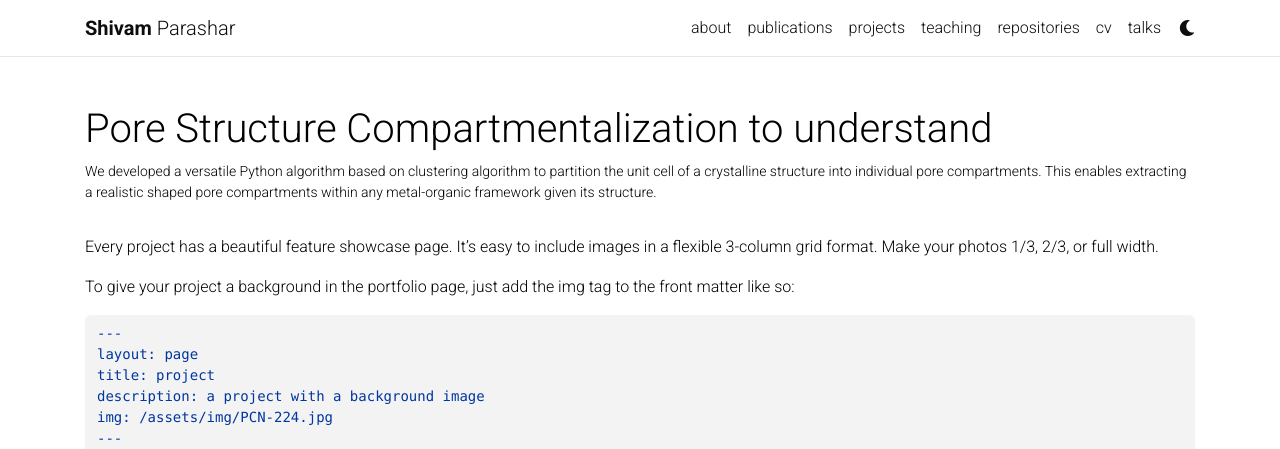
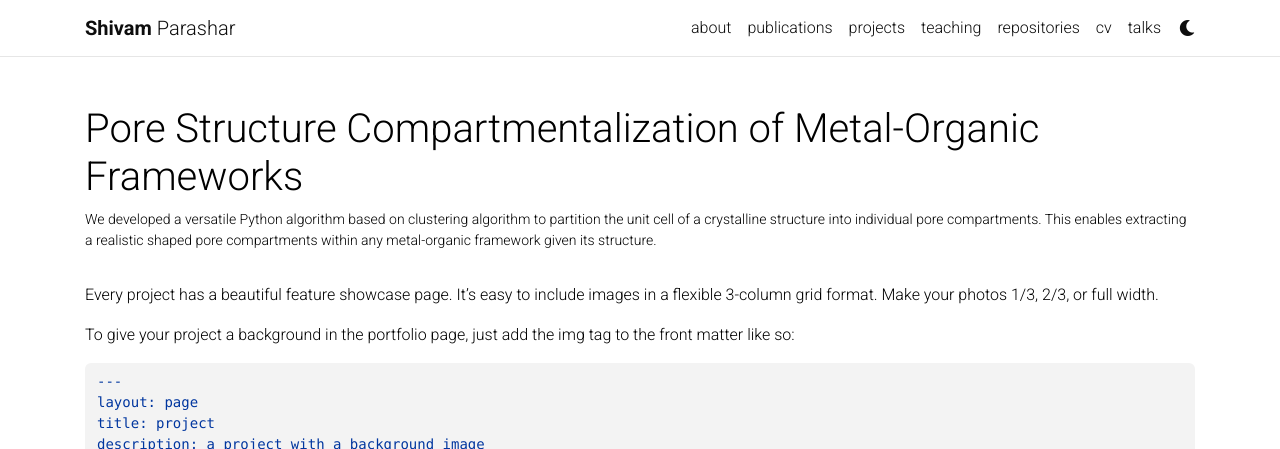
Before and after one commit to shivamrkparashar/shivamrkparashar.github.io, a Jekyll site: the page built from _projects/compartmentalization_project.md, in a window 1280 px wide and 900 px high, cut to the strip 0-449 px from the top of the window. Built offline with Jekyll 4.4.1, drawn with Linux system fonts in a browser that asks for light colours; comment, search, counter and statistics services are not loaded; a style sheet for code colours, icons or effects is not loaded.

Commit message:
completed title of comparmentalization project

```diff
--- a/_projects/compartmentalization_project.md
+++ b/_projects/compartmentalization_project.md
@@ -1,6 +1,6 @@
 ---
 layout: page
-title: Pore Structure Compartmentalization to understand
+title: Pore Structure Compartmentalization of Metal-Organic Frameworks
 description: We developed a versatile Python algorithm based on clustering algorithm to partition the unit cell of a crystalline structure into individual pore compartments. This enables extracting a realistic shaped pore compartments within any metal-organic framework given its structure.
 img: assets/img/compartmentalization_rack.png
 importance: 1
```
